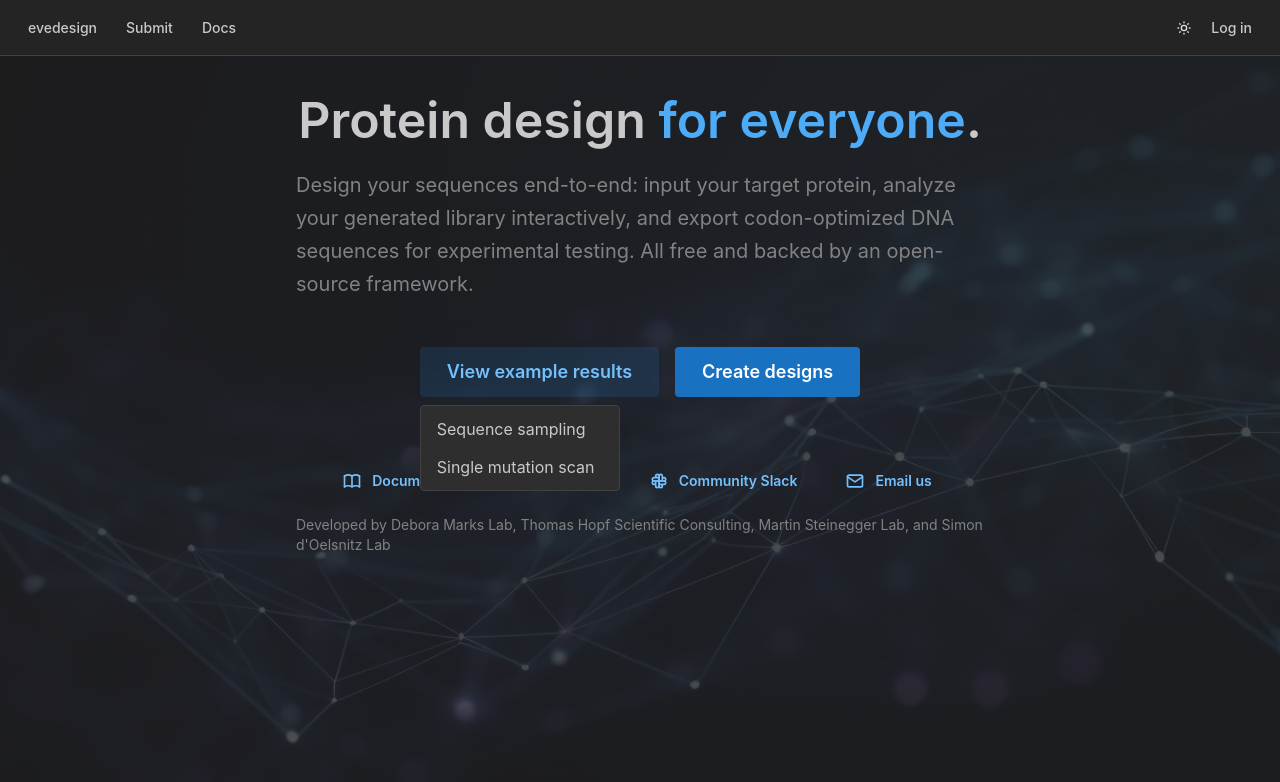
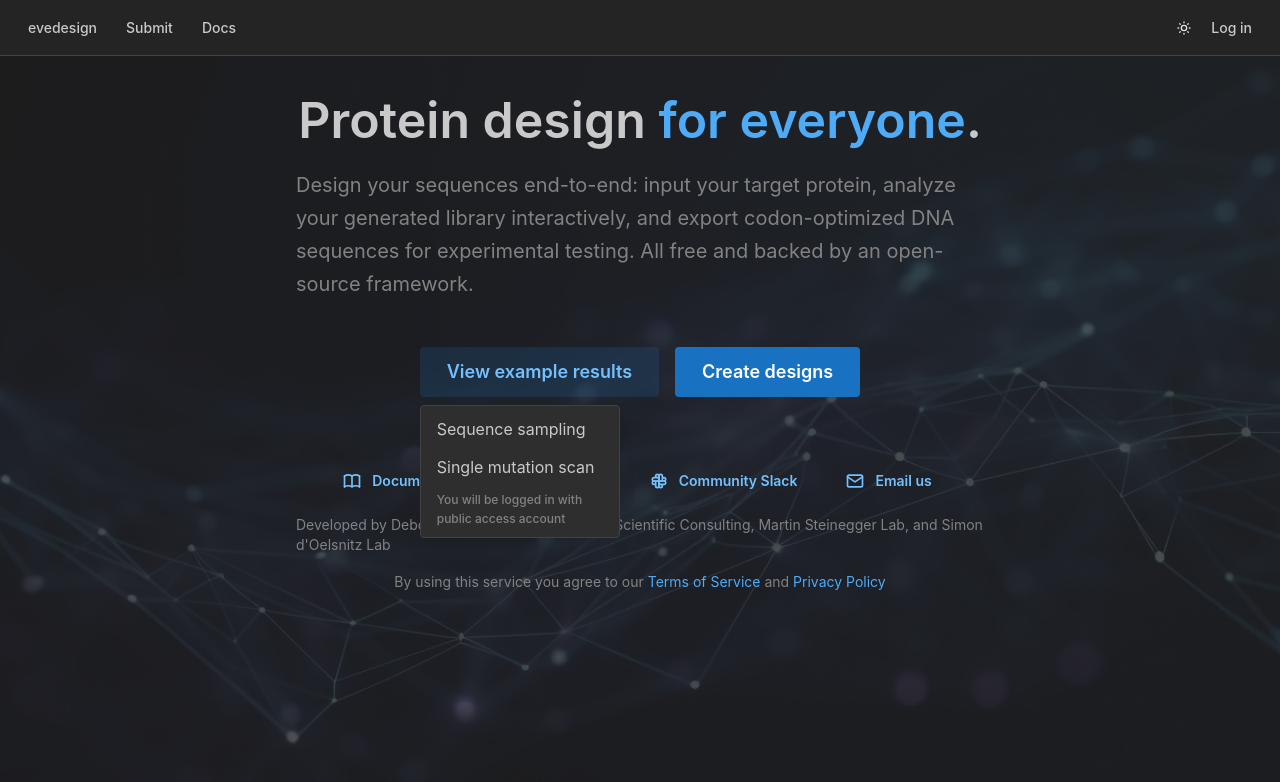
Before and after one commit to evedesignbio/evedesign-ui, a React (Vite) app: page / in a window 1280 px wide. Both pictures are taken after a click on the button "View example results". Shown: the top 782 px of the page. Built offline with nearby package versions, Linux system fonts and the light colour scheme; what molstar, plotly.js-gl2d-dist, react-plotly.js would draw is missing.

Commit message:
basic legal pages and links

```diff
--- a/src/App.tsx
+++ b/src/App.tsx
@@ -15,6 +15,7 @@ import {
 } from "./pages/auth/account.tsx";
 import { DocumentationPage } from "./pages/docs";
 import {StartPage} from "./pages/start";
+import {PrivacyPolicyPage, TermsOfServicePage} from "./pages/legal";
 
 const queryClient = new QueryClient();
 
@@ -26,6 +27,8 @@ const App = () => {
           <NavBar />
           <Switch>
             <Route path="/" component={StartPage} />
+            <Route path="/terms" component={TermsOfServicePage} />
+            <Route path="/privacy" component={PrivacyPolicyPage} />
             <Route path="/submit" component={SubmissionPage} />
             <Route path="/auth/sign-up" component={SignUpPage} />
             <Route path="/auth/reset-password" component={ResetPasswordPage} />
--- a/src/features/auth/index.tsx
+++ b/src/features/auth/index.tsx
@@ -10,6 +10,7 @@ import {
   Stack,
   TextInput,
   Title,
+  Text,
 } from "@mantine/core";
 import React, { useState } from "react";
 import {
@@ -19,6 +20,7 @@ import {
 } from "../../context/SessionContext.tsx";
 import { IconExclamationCircle } from "@tabler/icons-react";
 import { Link } from "wouter";
+import { LegalLinks } from "../../pages/legal";
 
 interface AuthenticationFormProps {
   title?: string;
@@ -52,6 +54,10 @@ export const AuthenticationForm = ({
     <Container size={"xs"} mt={"xl"}>
       <Stack gap={0}>
         {title ? <Title ta="left">{title}</Title> : null}
+
+        <Text c={"dimmed"} size={"sm"} mt={"md"}>
+          By signing in you agree to our <LegalLinks />
+        </Text>
 
         <Button
           fullWidth
--- a/src/pages/auth/account.tsx
+++ b/src/pages/auth/account.tsx
@@ -5,6 +5,7 @@ import {
   Paper,
   PasswordInput,
   Stack,
+  Text,
   TextInput,
   Title,
 } from "@mantine/core";
@@ -15,6 +16,7 @@ import {
   signUp,
 } from "../../context/SessionContext.tsx";
 import { IconExclamationCircle } from "@tabler/icons-react";
+import { LegalLinks } from "../legal";
 
 interface GenericAccountPageProps {
   title: string;
@@ -118,6 +120,12 @@ export const GenericAccountPage = ({
           />
         ) : null}
 
+        {pageType === "sign-up" ? (
+          <Text c={"dimmed"} size={"sm"} mt={"md"}>
+            By signing up you agree to our <LegalLinks />
+          </Text>
+        ) : null}
+
         {error != "" ? (
           <Alert
             variant="light"
--- /dev/null
+++ b/src/pages/legal/index.tsx
@@ -0,0 +1,41 @@
+import Markdown from "markdown-to-jsx";
+import privacyPolicyString from "./privacy_policy.md?raw";
+import termsOfServiceString from "./terms_of_service.md?raw";
+import { Anchor, Container, Title } from "@mantine/core";
+import { Link } from "wouter";
+
+export const PrivacyPolicyPage = () => {
+  return (
+    <Container size={"lg"} pt="xl">
+      <Title>Privacy Policy</Title>
+      <Markdown options={{ overrides: { a: Anchor } }}>
+        {privacyPolicyString}
+      </Markdown>
+    </Container>
+  );
+};
+
+export const TermsOfServicePage = () => {
+  return (
+    <Container size={"lg"} pt="xl">
+      <Title>Terms of Service</Title>
+      <Markdown options={{ overrides: { a: Anchor } }}>
+        {termsOfServiceString}
+      </Markdown>
+    </Container>
+  );
+};
+
+export const LegalLinks = () => {
+  return (
+    <>
+      <Anchor component={Link} href={"/terms"}>
+        Terms of Service
+      </Anchor>
+      {" and "}
+      <Anchor component={Link} href={"/privacy"}>
+        Privacy Policy
+      </Anchor>
+    </>
+  );
+};
--- a/src/pages/start/index.tsx
+++ b/src/pages/start/index.tsx
@@ -22,6 +22,7 @@ import {
   IconBrandSlack,
   IconMail,
 } from "@tabler/icons-react";
+import { LegalLinks } from "../legal";
 
 const EXAMPLE_DESIGN_JOB_URL = "/results/a25685df-6bd6-4272-a715-1ee5b1b47434";
 const EXAMPLE_SCAN_JOB_URL = "/results/969d9fe8-b658-4dd0-9f0c-7826d468f681";
@@ -118,9 +119,11 @@ export const StartPage = () => {
                 >
                   <Text size={"md"}>Single mutation scan</Text>
                 </Menu.Item>
-                {/*{session === null ? (*/}
-                {/*  <Menu.Label>(will log in using public access account)</Menu.Label>*/}
-                {/*) : null}*/}
+                {session === null ? (
+                  <Menu.Label>
+                    You will be logged in with public access account
+                  </Menu.Label>
+                ) : null}
               </Menu.Dropdown>
             </Menu>
             <Button
@@ -204,6 +207,9 @@ export const StartPage = () => {
                 Simon d'Oelsnitz Lab
               </Anchor>
             </Text>
+            <Text c={"dimmed"} size={"sm"}>
+              By using this service you agree to our <LegalLinks />
+            </Text>
           </Stack>
         </Stack>
       </Container>
```
Also changed, not shown: src/pages/legal/privacy_policy.md (added), src/pages/legal/terms_of_service.md (added).
